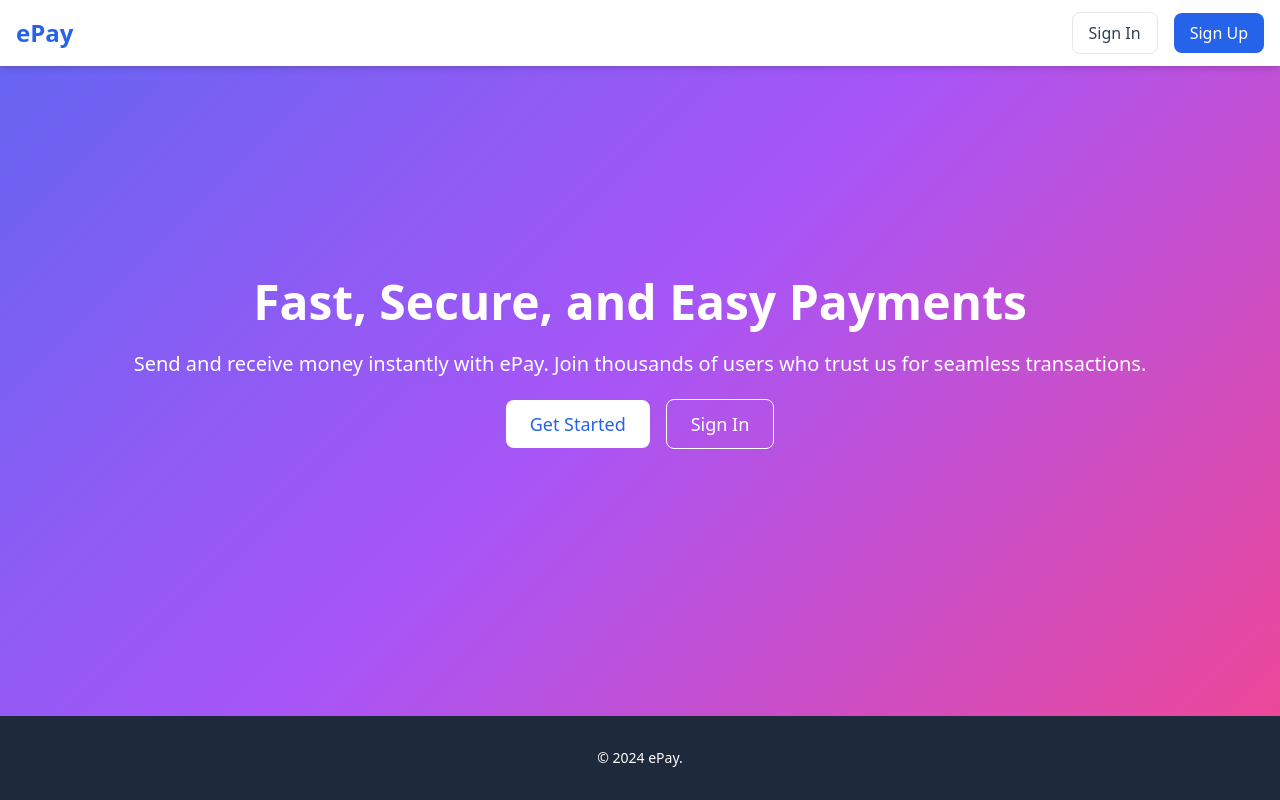
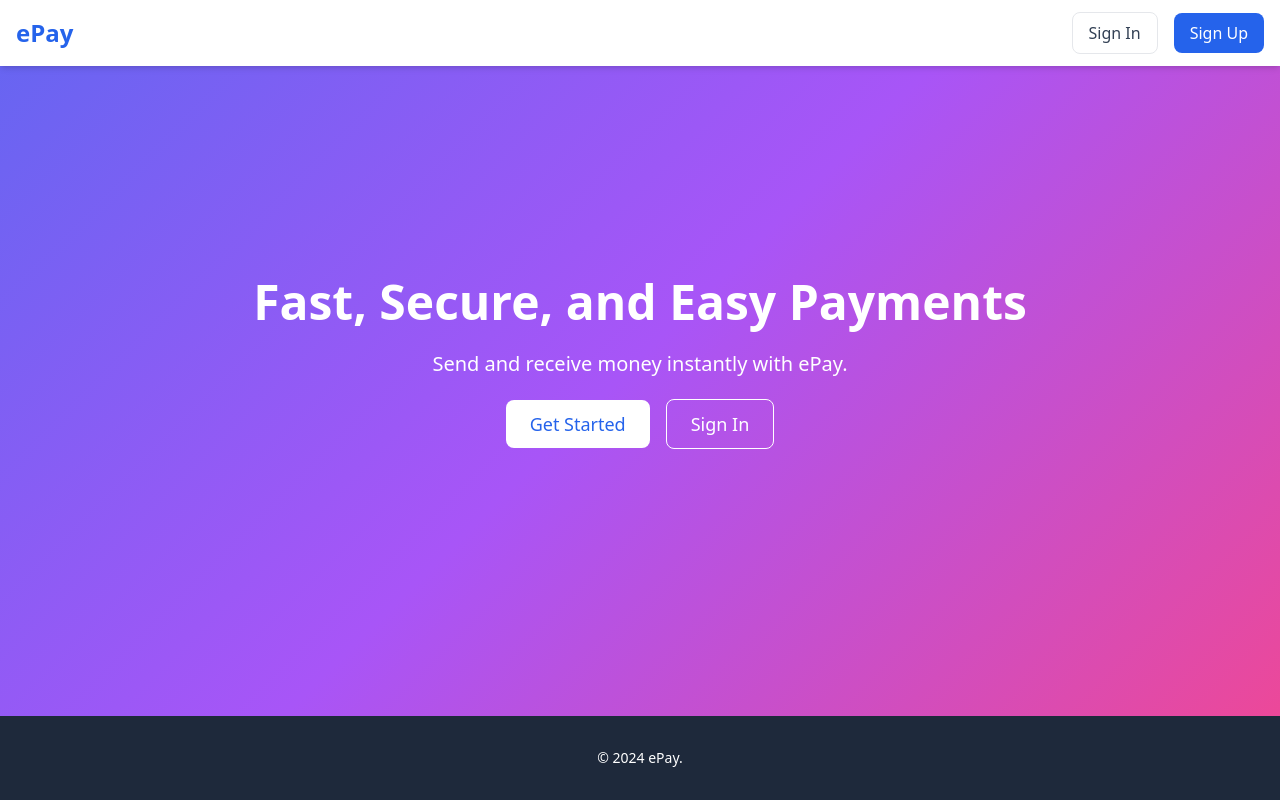
Before and after one commit to deepak-mahto/epay, a React (Vite) app in the folder frontend/: page / in a window 1280 px wide. Built offline with nearby package versions, Linux system fonts and the light colour scheme.

Commit message:
Changed subheading

```diff
--- a/frontend/src/pages/LandingPage.jsx
+++ b/frontend/src/pages/LandingPage.jsx
@@ -20,8 +20,7 @@ const LandingPage = () => {
             Fast, Secure, and Easy Payments
           </h1>
           <p className="text-xl mb-8">
-            Send and receive money instantly with ePay. Join thousands of users
-            who trust us for seamless transactions.
+            Send and receive money instantly with ePay.
           </p>
           <div className="space-x-4">
             <Link
```
